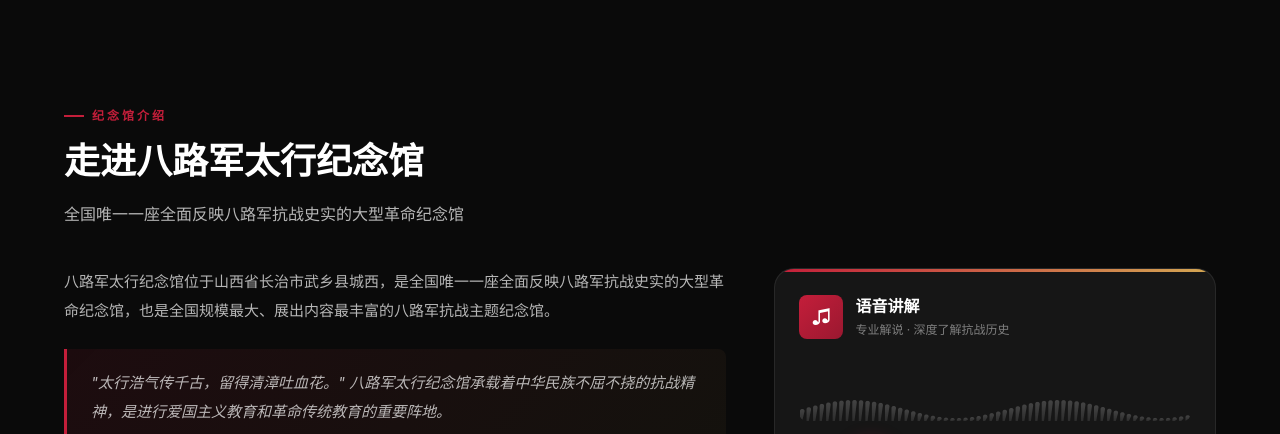
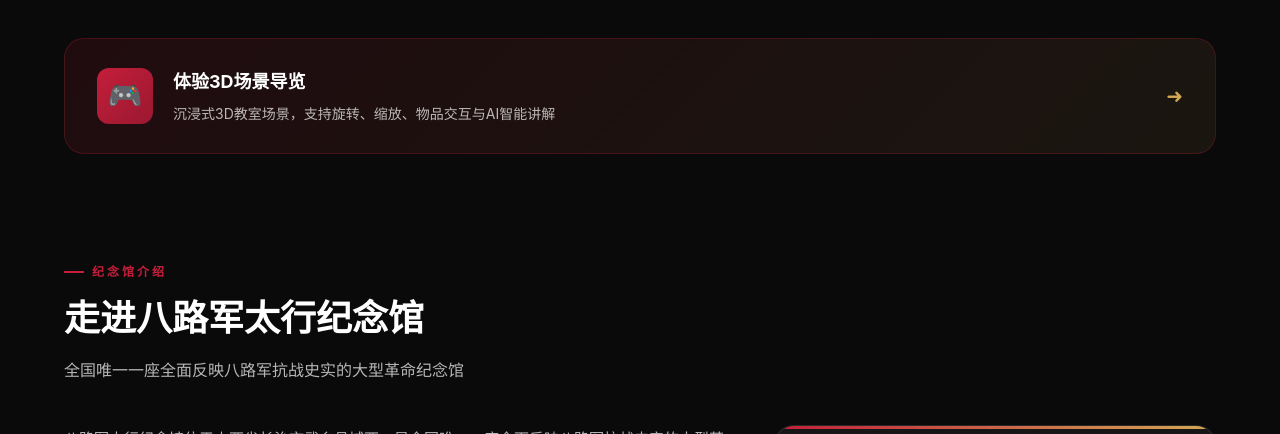
Before and after one commit to zyc-01-001/wuxiang-tour, a plain HTML site: page index.html in a window 1280 px wide. Shown: the part 666-1100 px from the top of the page. Drawn offline with Linux system fonts and the light colour scheme.

Commit message:
Add 3D scene entry to main page

```diff
--- a/index.html
+++ b/index.html
@@ -1019,6 +1019,39 @@
     <button class="hero-arrow next" id="heroNext">&#10095;</button>
 </section>
 
+<!-- ========== 3D场景演示入口 ========== -->
+<section style="padding: 40px 0 0;">
+    <div class="container">
+        <a href="scene3d.html" class="fade-up" style="
+            display: flex; align-items: center; gap: 20px;
+            padding: 28px 32px;
+            background: linear-gradient(135deg, rgba(196,30,58,0.12), rgba(212,168,83,0.08));
+            border: 1px solid rgba(196,30,58,0.25);
+            border-radius: var(--radius-lg);
+            text-decoration: none; color: inherit;
+            transition: transform 0.3s, box-shadow 0.3s, border-color 0.3s;
+            cursor: pointer;
+        " onmouseover="this.style.transform='translateY(-2px)';this.style.boxShadow='0 8px 32px rgba(196,30,58,0.2)';this.style.borderColor='rgba(212,168,83,0.5)'"
+           onmouseout="this.style.transform='translateY(0)';this.style.boxShadow='none';this.style.borderColor='rgba(196,30,58,0.25)'">
+            <div style="
+                width: 56px; height: 56px;
+                background: linear-gradient(135deg, var(--red-primary), var(--red-dark));
+                border-radius: var(--radius-md);
+                display: flex; align-items: center; justify-content: center;
+                font-size: 28px; flex-shrink: 0;
+            ">&#127918;</div>
+            <div style="flex: 1;">
+                <div style="font-size: 18px; font-weight: 700; margin-bottom: 4px; color: var(--text-primary);">体验3D场景导览</div>
+                <div style="font-size: 14px; color: var(--text-secondary);">沉浸式3D教室场景，支持旋转、缩放、物品交互与AI智能讲解</div>
+            </div>
+            <div style="
+                font-size: 20px; color: var(--gold-accent);
+                transition: transform 0.3s;
+            ">&#10140;</div>
+        </a>
+    </div>
+</section>
+
 <!-- ========== 纪念馆介绍 + 侧边栏 ========== -->
 <section class="section" id="intro">
     <div class="container">
```
